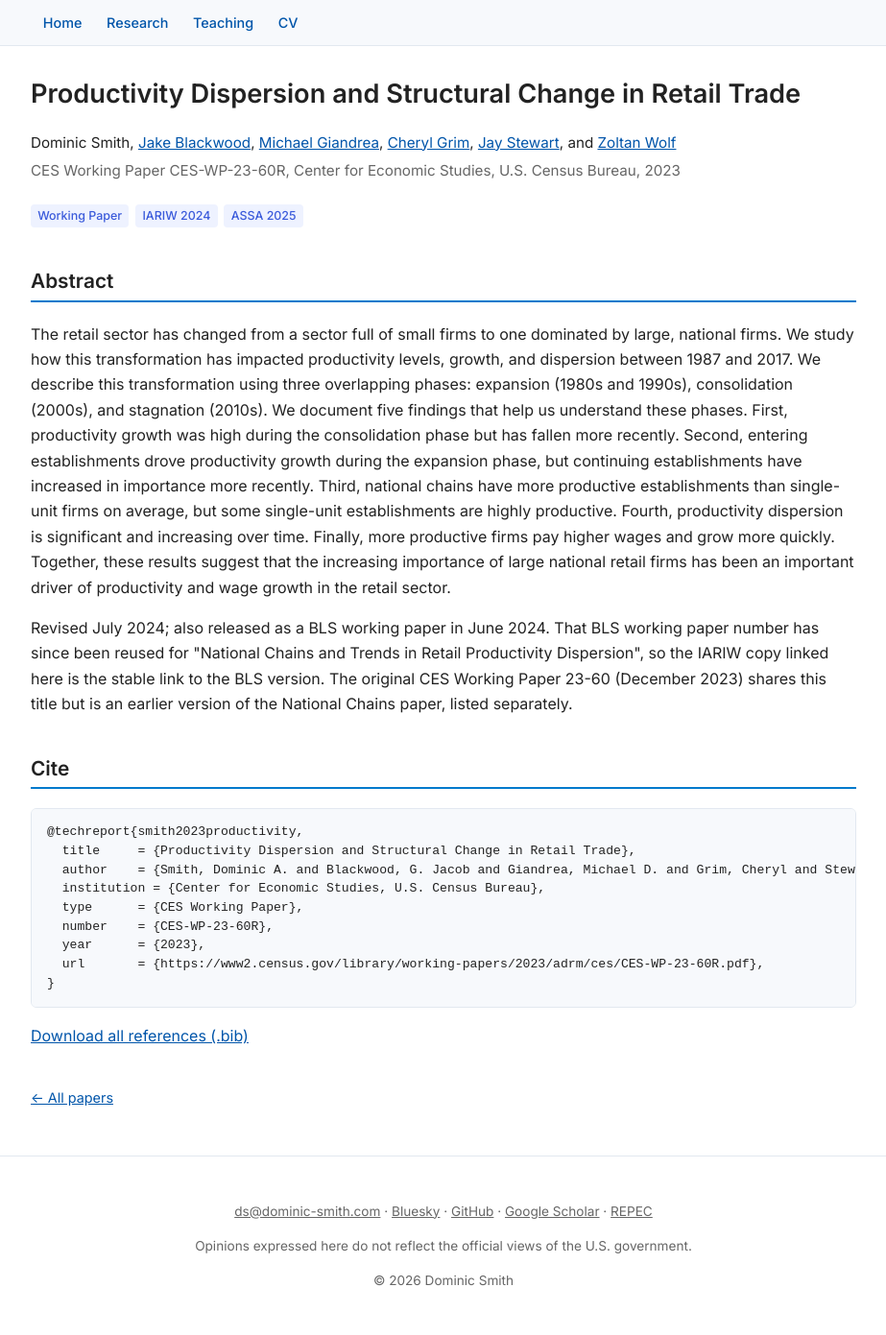
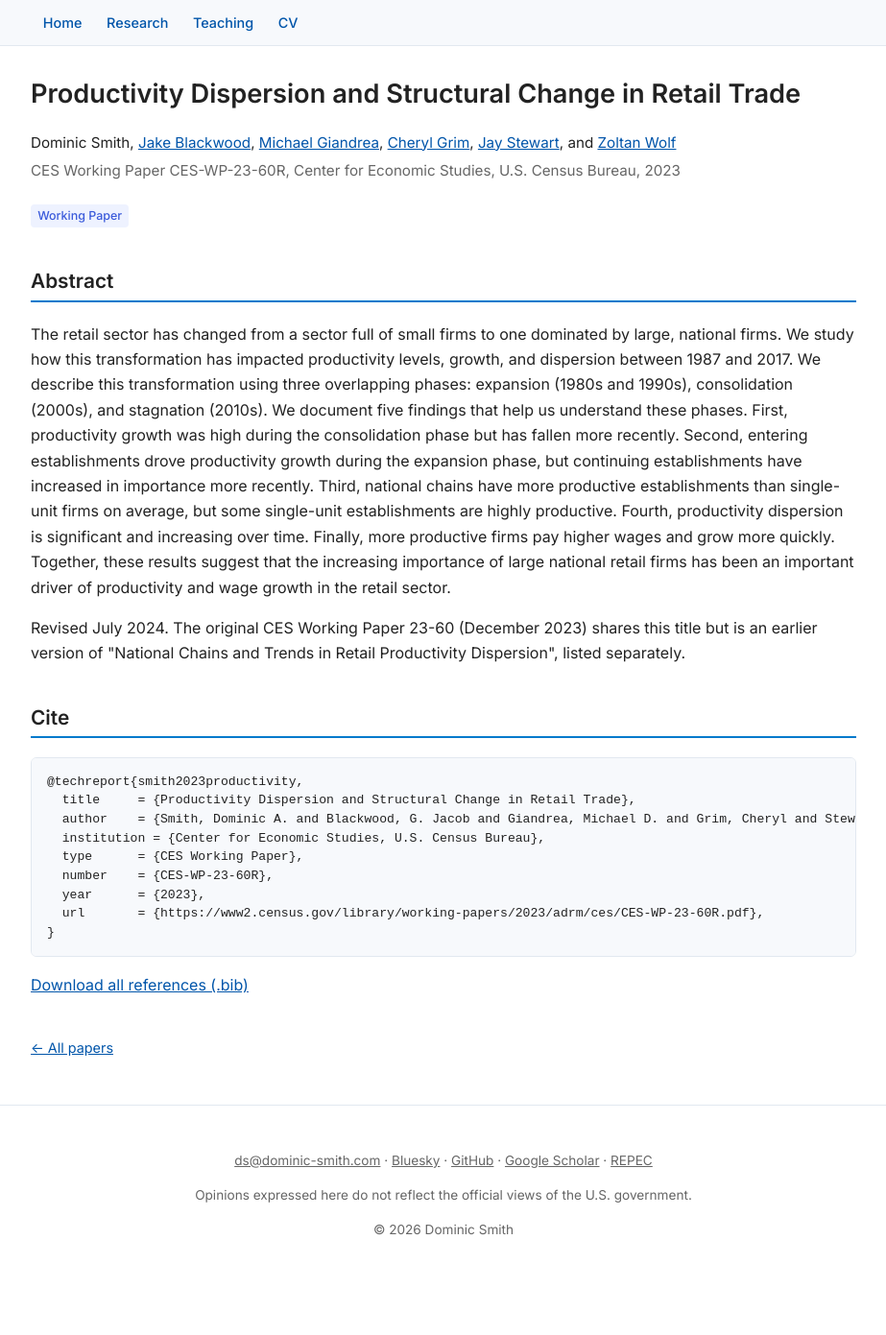
Before and after one commit to dominic-smith/dominic-smith.github.io, a Jekyll site: the page built from _papers/retail-productivity-growth.md, in a window 1280 px wide. Shown: the whole page at 96% size, without its empty margins (178-1101 px from the left). Built offline with Jekyll 4.4.1, drawn with Linux system fonts in a browser that asks for light colours; after the commit the page ends 1338 px from its top, so only the background shows below that.

Commit message:
Drop IARIW and ASSA links from the growth paper entry
Author prefers the Census working paper as the citation of record. Removing
the conference links leaves CES-WP-23-60R as the single link, which is the
canonical version anyway.

Also drops the BLS sentence from the note: it existed only to explain that
WP-570 had been reused and to point at the IARIW copy as the stable
alternative. With that link gone there is nothing to point at, and naming the
number without a link would send readers to the wrong paper. The note now
keeps just the 23-60 / 23-60R disambiguation, which is the part that prevents
miscitation.

Co-Authored-By: Claude Opus 5 <noreply@anthropic.com>

```diff
--- a/_papers/retail-productivity-growth.md
+++ b/_papers/retail-productivity-growth.md
@@ -32,17 +32,10 @@ authors:
 links:
   - label: Working Paper
     url: https://www2.census.gov/library/working-papers/2023/adrm/ces/CES-WP-23-60R.pdf
-  - label: IARIW 2024
-    url: https://iariw.org/wp-content/uploads/2024/08/Smith_Blackwood_Giandrea_Grim_Stewart_Wolf_2024-06-BLS-Working-Paper.pdf
-  - label: ASSA 2025
-    url: https://www.aeaweb.org/conference/2025/program/paper/t834Ns35
 note: >-
-  Revised July 2024; also released as a BLS working paper in June 2024. That
-  BLS working paper number has since been reused for "National Chains and
-  Trends in Retail Productivity Dispersion", so the IARIW copy linked here
-  is the stable link to the BLS version. The original CES Working Paper 23-60
-  (December 2023) shares this title but is an earlier version of the National
-  Chains paper, listed separately.
+  Revised July 2024. The original CES Working Paper 23-60 (December 2023)
+  shares this title but is an earlier version of "National Chains and Trends in
+  Retail Productivity Dispersion", listed separately.
 abstract: >-
   The retail sector has changed from a sector full of small firms to one
   dominated by large, national firms. We study how this transformation has
```
